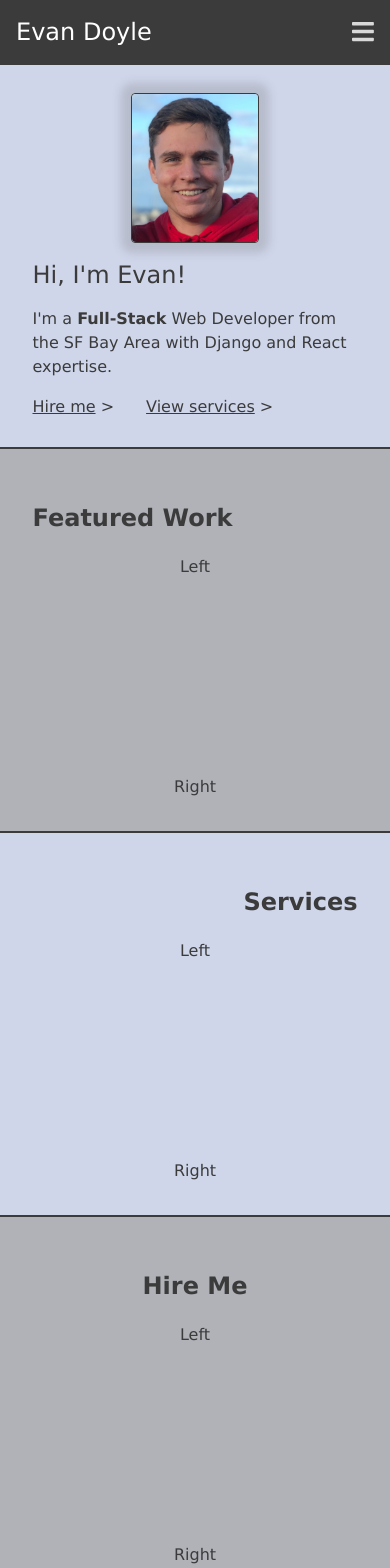
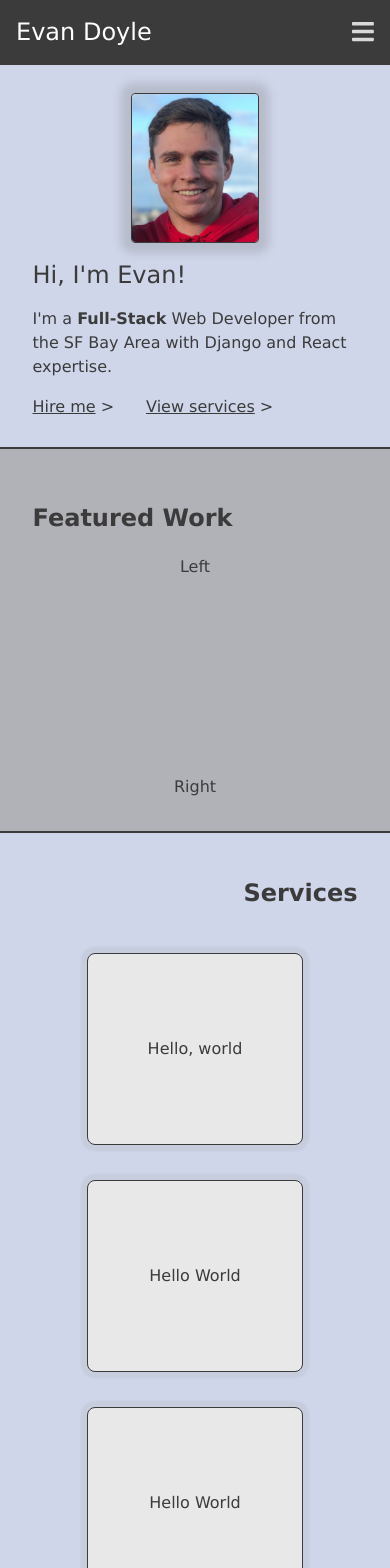
Before and after one commit to emdoyle/personal-site, a Next.js app: page / in a window 390 px wide. Shown: the top 1568 px of the page. Built offline with nearby package versions, Linux system fonts and the light colour scheme.

Commit message:
Basic responsive styling for Services cards

```diff
--- a/components/Section.tsx
+++ b/components/Section.tsx
@@ -1,8 +1,13 @@
-export const Section: React.FC<{ children?: React.ReactNode }> = ({
-  children,
-}) => {
+export const Section: React.FC<{
+  children?: React.ReactNode;
+  height?: string;
+}> = ({ children, height }) => {
   return (
-    <div className="py-8 h-96 w-full odd:bg-coolblue even:bg-steel border border-l-0 border-r-0 border-smoke text-smoke">
+    <div
+      className={`py-8 ${
+        height ? height : "h-96"
+      } w-full odd:bg-coolblue even:bg-steel border border-l-0 border-r-0 border-smoke text-smoke`}
+    >
       {children}
     </div>
   );
--- a/pages/index.tsx
+++ b/pages/index.tsx
@@ -64,14 +64,21 @@ export default function Home() {
             </div>
           </div>
         </Section>
-        <Section>
+        <Section height="h-[800px] lg:h-[450px]">
           <div className="flex flex-col justify-start items-center h-full">
-            <div className="flex justify-end items-center h-24 w-5/6 sm:max-w-[1100px]">
+            <div className="flex justify-end items-center h-24 w-5/6 sm:max-w-[1100px] pb-8">
               <h2 className="text-2xl sm:text-4xl font-semibold">Services</h2>
             </div>
-            <div className="h-full flex flex-col sm:flex-row gap-4 justify-between items-center w-5/6 sm:max-w-[900px]">
-              <p>Left</p>
-              <p>Right</p>
+            <div className="h-full flex flex-col lg:flex-row gap-4 justify-between items-center w-5/6 sm:max-w-[1200px]">
+              <div className="flex flex-col justify-center items-center gap-4 rounded-lg bg-offwhite border border-smoke p-4 sm:p-8 shadow-[0px_0px_2px_6px_rgba(176,178,184,.25)] h-48 lg:h-64 w-2/3 lg:w-64">
+                <p>Hello, world</p>
+              </div>
+              <div className="flex flex-col justify-center items-center gap-4 rounded-lg bg-offwhite border border-smoke p-4 sm:p-8 shadow-[0px_0px_2px_6px_rgba(176,178,184,.25)] h-48 lg:h-64 w-2/3 lg:w-64">
+                <p>Hello World</p>
+              </div>
+              <div className="flex flex-col justify-center items-center gap-4 rounded-lg bg-offwhite border border-smoke p-4 sm:p-8 shadow-[0px_0px_2px_6px_rgba(176,178,184,.25)] h-48 lg:h-64 w-2/3 lg:w-64">
+                <p>Hello World</p>
+              </div>
             </div>
           </div>
         </Section>
--- a/tailwind.config.js
+++ b/tailwind.config.js
@@ -11,6 +11,7 @@ module.exports = {
         ash: "#7D7E75",
         steel: "#B0B2B8",
         coolblue: "#CFD6EA",
+        offwhite: "#E8E8E8",
       },
     },
   },
```
